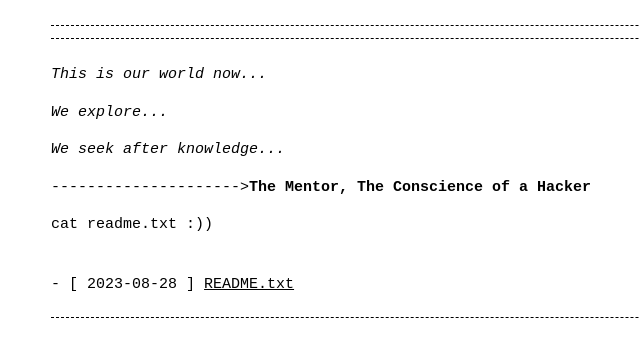
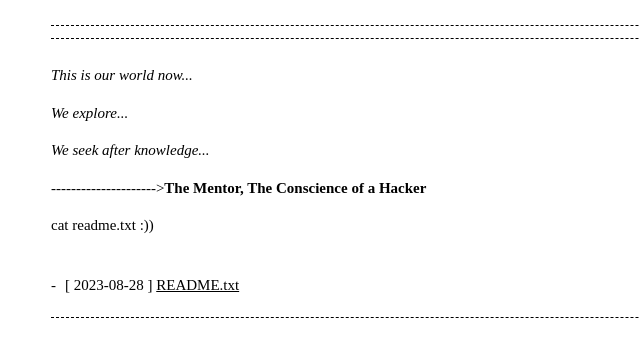
Before and after one commit to setpasslock/setpasslock.github.io, a Jekyll site: the page built from index.md, in a window 1280 px wide. Shown: the top 357 px of the page, without its empty margins (13-653 px from the left). Built offline with Jekyll 4.4.1, drawn with Linux system fonts in a browser that asks for light colours.

Commit message:
Update base.scss

```diff
--- a/_sass/base.scss
+++ b/_sass/base.scss
@@ -4,7 +4,7 @@
 /**
  * Style variables
  */
-$base-font-family:     'Source Code Pro', monospace !default;
+$base-font-family:     "Times New Roman", sans-serif !default;
 $base-font-size:       15px!default;
 $mobile-font-size:     12px !default;
 $base-line-height:     1.5 !default;
```
